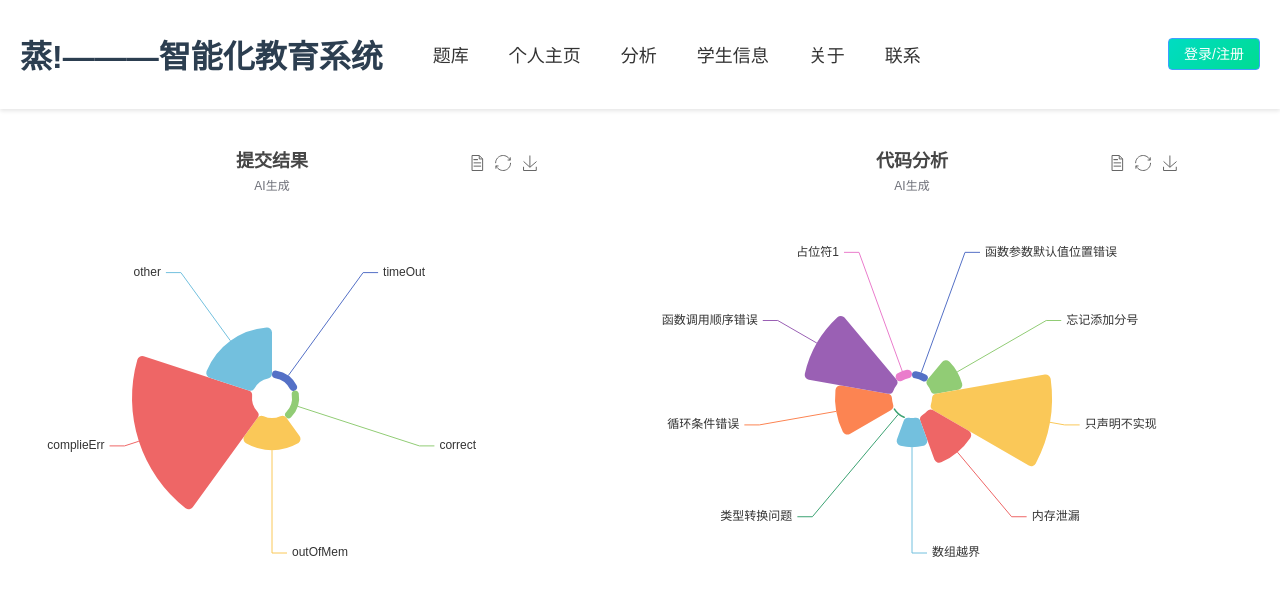
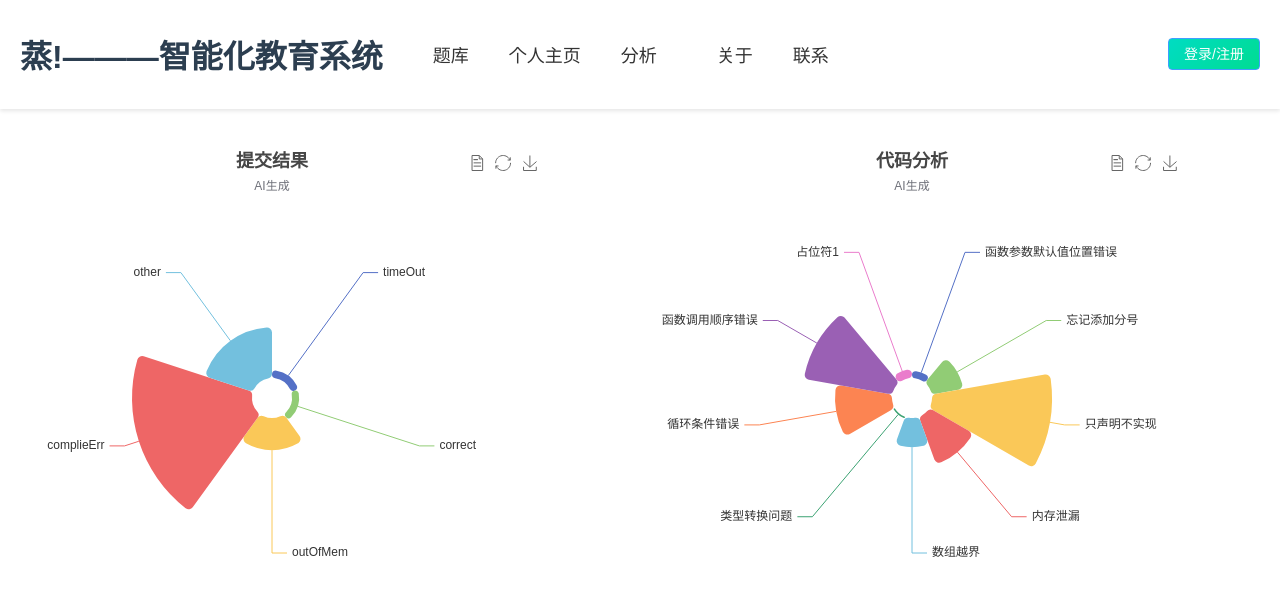
Before and after one commit to xxxxh04/ruanjianbei, a Vue app: page /analyze in a window 1280 px wide. Shown: the top 596 px of the page. Built offline with nearby package versions, Linux system fonts and the light colour scheme; what monaco-editor would draw is missing.

Commit message:
教师才能看到学生

```diff
--- a/src/views/MainView.vue
+++ b/src/views/MainView.vue
@@ -18,7 +18,7 @@
             <router-link v-else to="/analyze">分析</router-link>
           </li>
           <li>
-            <span v-if="!username && role === 'teacher'" @click="checkLogin">学生信息</span>
+            <span v-show="role === 'teacher'" v-if="!username " @click="checkLogin">学生信息</span>
             <router-link v-else to="/information">学生信息</router-link>
           </li>
           <li>
```
